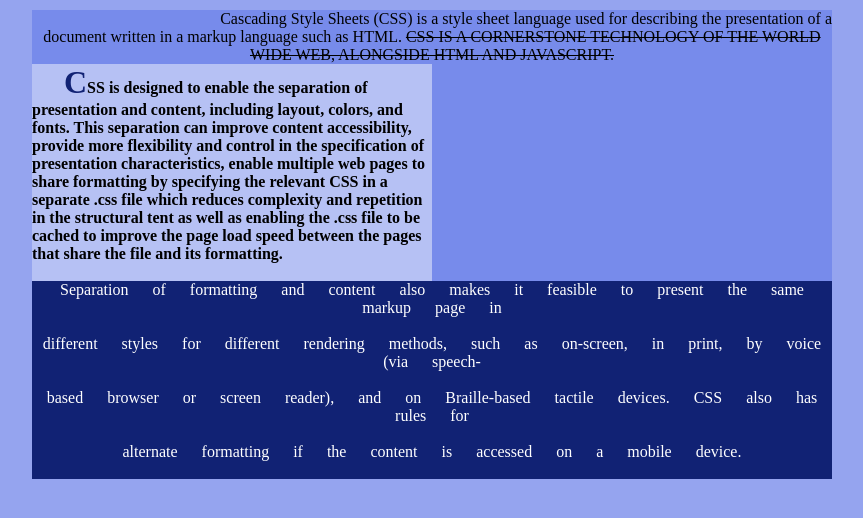
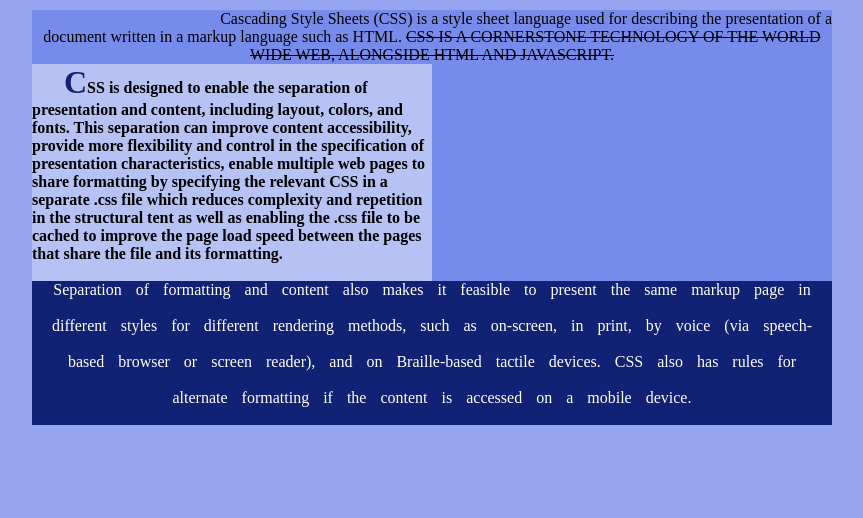
Before and after one commit to MCU-Sule/praktikum5-2172016AlvinRahmatilasyah, a plain HTML site: page Praktikum5/Soal1/index.html in a window 1280 px wide. Shown: the whole page, without its empty margins (208-1071 px from the left). Drawn offline with Linux system fonts and the light colour scheme.

Commit message:
Maaf ada sedikit diubah di word-spacing

```diff
--- a/Praktikum5/Soal1/index.html
+++ b/Praktikum5/Soal1/index.html
@@ -25,7 +25,7 @@
             margin-top: 0px;
             width: 800px;
             text-align: center;
-            word-spacing: 20px;
+            word-spacing: 10px;
             }
         #awal { text-align: right;
               }
```
